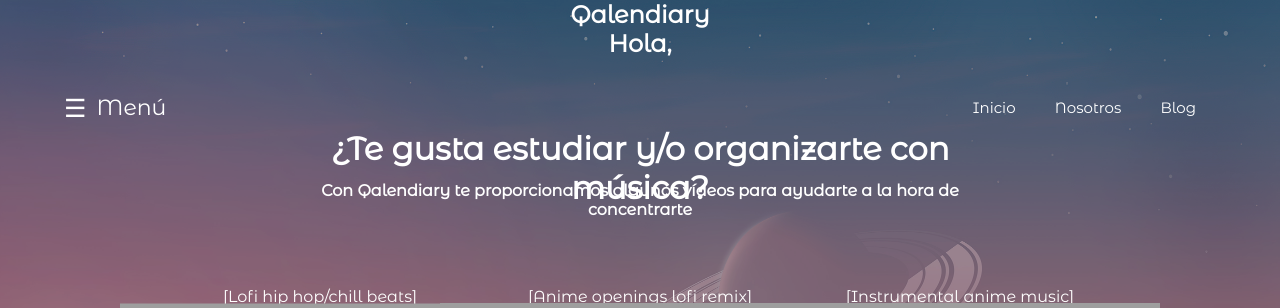
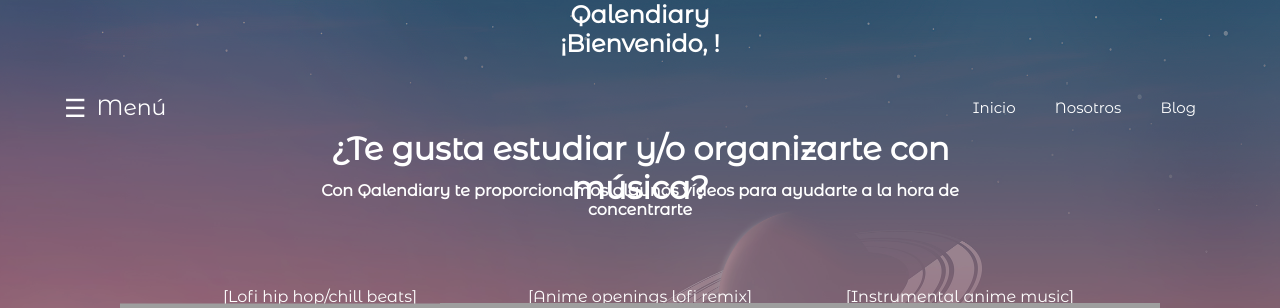
Before and after one commit to Yaircitop/Qalendiary, a Django app: page /Qalendiary/dashboard/ in a window 1280 px wide. Shown: the top 308 px of the page. Run offline with Django 4.2, Linux system fonts and the light colour scheme; grey boxes are pictures that could not be loaded.

Commit message:
Cambio pequeño al texto de entrada
En vez de "Hola", puse "Bienvenido"

```diff
--- a/Qalendiary/templates/dashboard.html
+++ b/Qalendiary/templates/dashboard.html
@@ -13,7 +13,7 @@
 	    <h3>¿Te gusta estudiar y/o organizarte con música?</h3>
 		<h4>Con Qalendiary te proporcionamos algunos vídeos para ayudarte a la hora de concentrarte</h4>
 		<h2 style="color:rgb(255, 255, 255);">Qalendiary</h2>
-		<h2 style="color:rgb(255, 255, 255);">Hola, {{user.username}}</h2>
+		<h2 style="color:rgb(255, 255, 255);">¡Bienvenido, {{user.username}}!</h2>
 		<!- Música ---->
 		<h11>[Lofi hip hop/chill beats]</h11>
 		<h6><iframe width="400" height="270" src="https://www.youtube.com/embed/lTRiuFIWV54?start=17"
```
